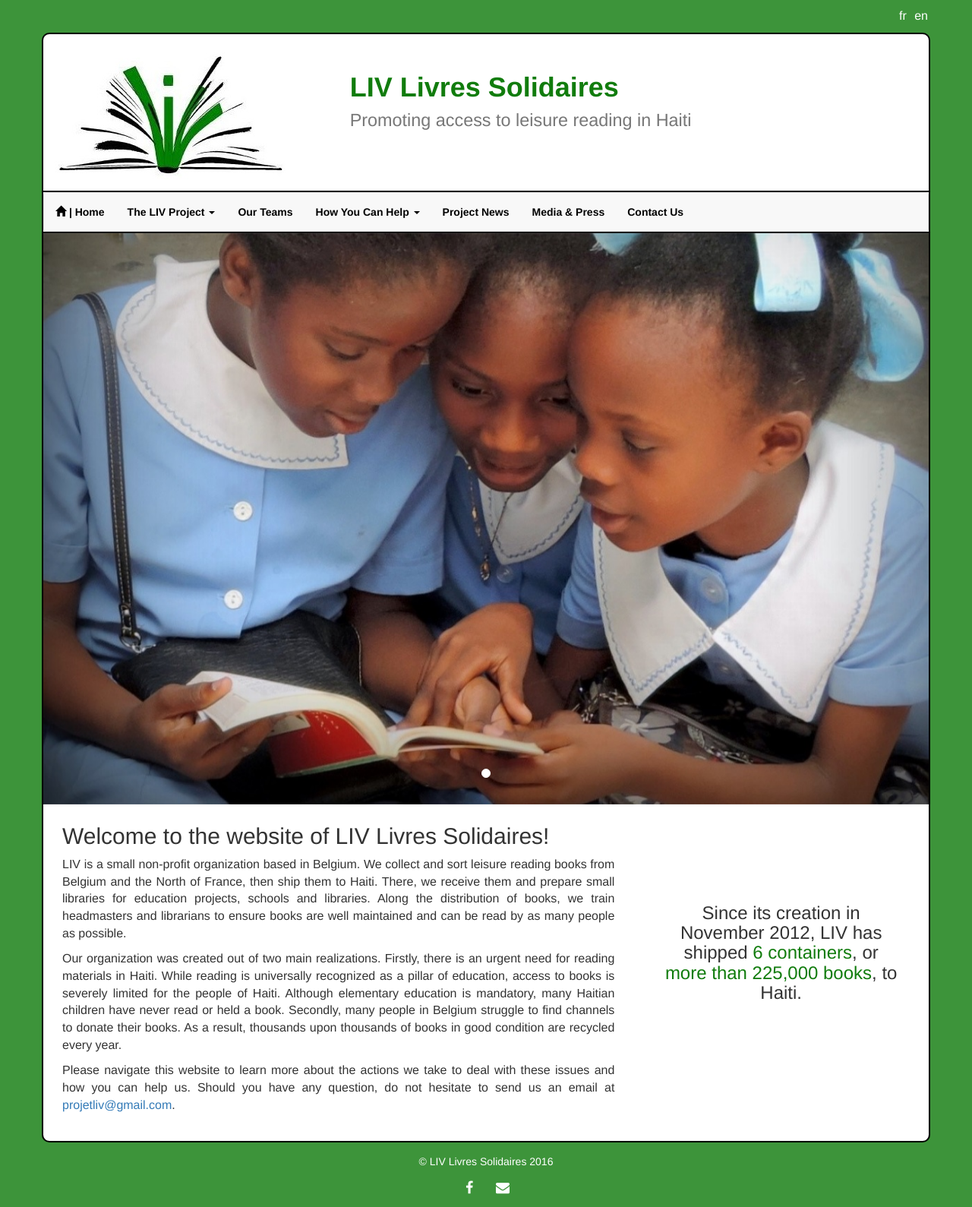
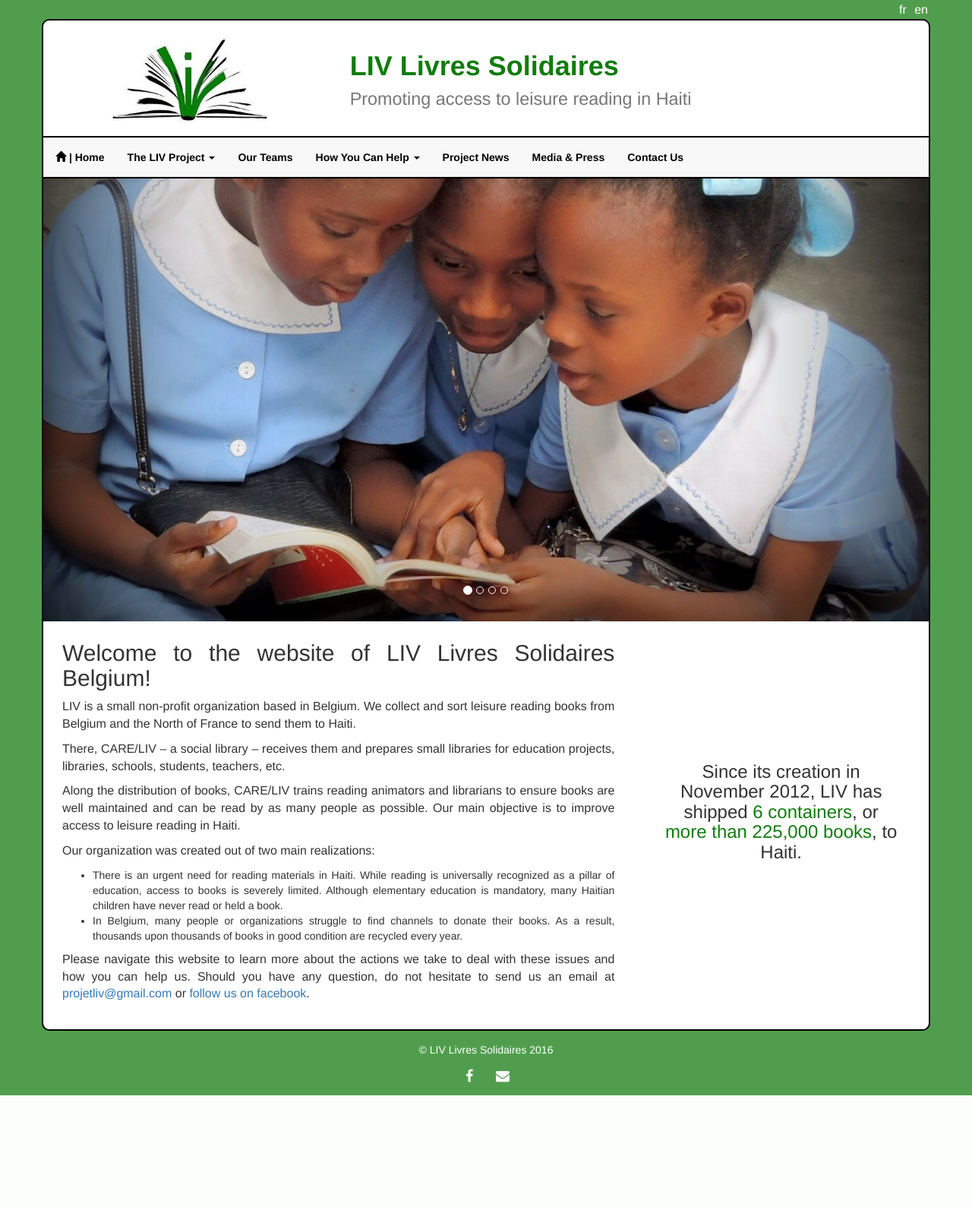
Before and after one commit to BenjaminVigreux/BenjaminVigreux.github.io, a PHP site: page / in a window 1280 px wide. Shown: the whole page at 76% size. After the commit the page ends 1442 px from the top, so only its background shows below. Run offline with PHP 8.4, Linux system fonts and the light colour scheme; some libraries are stand-ins or nearby versions.

Commit message:
Add files via upload

```diff
--- a/index.html
+++ b/index.html
@@ -5,7 +5,7 @@
   <meta charset="UTF-8">
   <meta name="viewport" content="width=device-width, initial-scale=1.0">
   <meta http-equiv="X-UA-Compatible" content="ie=edge">
-  <title>LIV Livres Solidaires | Home</title>
+  <title>Home | LIV Livres Solidaires</title>
   <!-- Pulling Bootstrap CSS -->
   <link href="https://maxcdn.bootstrapcdn.com/bootstrap/3.3.7/css/bootstrap.min.css" rel="stylesheet" integrity="sha384-BVYiiSIFeK1dGmJRAkycuHAHRg32OmUcww7on3RYdg4Va+PmSTsz/K68vbdEjh4u" crossorigin="anonymous">
   <!-- Pulling jQuery -->
@@ -29,7 +29,9 @@
       </div>
       <div class="row">
         <div class="col-sm-4">
-          <img src="Logo Trim.jpg"/>
+          <center>
+            <img src="Logo Trim.jpg" width="60%"/>
+          </center>
         </div>
         <div class="col-sm-8">
           <h1>
@@ -87,18 +89,24 @@
       <div id="homeCarousel" class="carousel slide" data-ride="carousel">
         <ol class="carousel-indicators">
           <li data-target="#homeCarousel" data-slide-to="0" class="active"></li>
-          <!-- <li data-target="#homeCarousel" data-slide-to="1"></li> -->
+          <li data-target="#homeCarousel" data-slide-to="1"></li>
+          <li data-target="#homeCarousel" data-slide-to="2"></li>
+          <li data-target="#homeCarousel" data-slide-to="3"></li>
         </ol>
 
         <div class="carousel-inner" role="listbox">
           <div class="item active">
-            <img src="3Filles.jpg" alt="3 girls read a book">
+            <img src="3_filles.jpg" alt="#" width="100%">
           </div>
-
-          <!-- <div class="item">
-            <img src="Zoom sur une mini-bibliotheque scolaire.JPG" alt="a mini-library prepared for a school">
-          </div> -->
-
+          <div class="item">
+            <img src="Book_Boxes.jpg" alt="#" width="100%">
+          </div>
+          <div class="item">
+            <img src="Tristan.png" alt="#" width="100%">
+          </div>
+          <div class="item">
+            <img src="Dechargement_Conteneur.jpg" alt="#" width="100%">
+          </div>
         </div>
       </div>
     </div>
@@ -110,22 +118,35 @@
       <div class="row">
         <div class="col-sm-8 text-justify">
           <h2>
-            Welcome to the website of LIV Livres Solidaires!
+            Welcome to the website of LIV Livres Solidaires Belgium!
           </h2>
           <p>
-            LIV is a small non-profit organization based in Belgium. We collect and sort leisure reading books from Belgium and the North of France, then ship them to Haiti.
-            There, we receive them and prepare small libraries for education projects, schools and libraries. Along the distribution of books, we train headmasters
-            and librarians to ensure books are well maintained and can be read by as many people as possible.
+            LIV is a small non-profit organization based in Belgium. We collect and sort leisure reading books from Belgium and the North of France to send them to Haiti.
           </p>
           <p>
-            Our organization was created out of two main realizations. Firstly, there is an urgent need for reading materials in Haiti. While reading is universally recognized
-            as a pillar of education, access to books is severely limited for the people of Haiti. Although elementary education is mandatory, many Haitian children
-            have never read or held a book. Secondly, many people in Belgium struggle to find channels to donate their books. As a result, thousands upon thousands of books in good
-            condition are recycled every year.
+            There, CARE/LIV – a social library – receives them and prepares small libraries for education projects, libraries, schools, students, teachers, etc.
+          </p>
+          <p>
+            Along the distribution of books, CARE/LIV trains reading animators and librarians to ensure books are well maintained and can be read by as many people as possible.
+            Our main objective is to improve access to leisure reading in Haiti.
+          </p>
+          <p>
+            Our organization was created out of two main realizations:
+            <ul>
+              <li>
+                There is an urgent need for reading materials in Haiti. While reading is universally recognized
+                as a pillar of education, access to books is severely limited. Although elementary education is mandatory, many Haitian children
+                have never read or held a book.
+              </li>
+              <li>
+                In Belgium, many people or organizations struggle to find channels to donate their books. As a result, thousands upon thousands of books in good
+                condition are recycled every year.
+              </li>
+            </ul>
           </p>
           <p>
             Please navigate this website to learn more about the actions we take to deal with these issues and how you can help us. Should you have any question, do not hesitate to
-            send us an email at <a href="mailto:projetliv@gmail.com">projetliv@gmail.com</a>.
+            send us an email at <a href="mailto:projetliv@gmail.com">projetliv@gmail.com</a> or <a href="https://www.facebook.com/LIVLivresSolidaires">follow us on facebook</a>.
           </p>
         </div>
         <div class="col-sm-4 text-center">
--- a/style.css
+++ b/style.css
@@ -1,5 +1,5 @@
 body{
-  background-color: #3d943a;
+  background-color: #509e4d;
 }
 
 .container p {
@@ -7,13 +7,17 @@ body{
 }
 
 header {
-  background-color: #3d943a;
-  margin-top: 10px;
+  background-color: #509e4d;
+  margin-top: 2px;
 }
 
 header .container .row:first-child p a {
   color: white;
   padding: 3px;
+}
+
+header .container .row:first-child p {
+  margin: 0;
 }
 
 header .container .row:nth-child(2){
@@ -30,7 +34,7 @@ header .container .row:nth-child(2) .col-sm-4 {
 }
 
 header .container .row:nth-child(2) .col-sm-8 h1 {
-  padding-top: 30px;
+  padding-top: 20px;
   color: #117c0d;
 }
 
@@ -81,16 +85,25 @@ header .container .row:nth-child(3) a {
 }
 
 #underSlideshow .container .row .col-sm-4 {
-  padding: 110px 40px 0px 40px;
+  padding: 165px 40px 0px 40px;
 }
 
 #underSlideshow .container .row .col-sm-4 h3 span {
   color: #117c0d;
 }
 
+#mainTeams .container{
+  background-color: white;
+  border-left: 2px solid black;
+  border-right: 2px solid black;
+  border-bottom: 2px solid black;
+  border-bottom-left-radius: 10px;
+  border-bottom-right-radius: 10px;
+}
+
 footer {
   margin-top: 15px;
-  background-color: #3d943a;
+  background-color: #509e4d;
 }
 
 footer p {
```
Also changed, not shown: 3_filles.jpg (added), Book_Boxes.jpg (added), Dechargement_Conteneur.jpg (added), Tristan.png (added).
